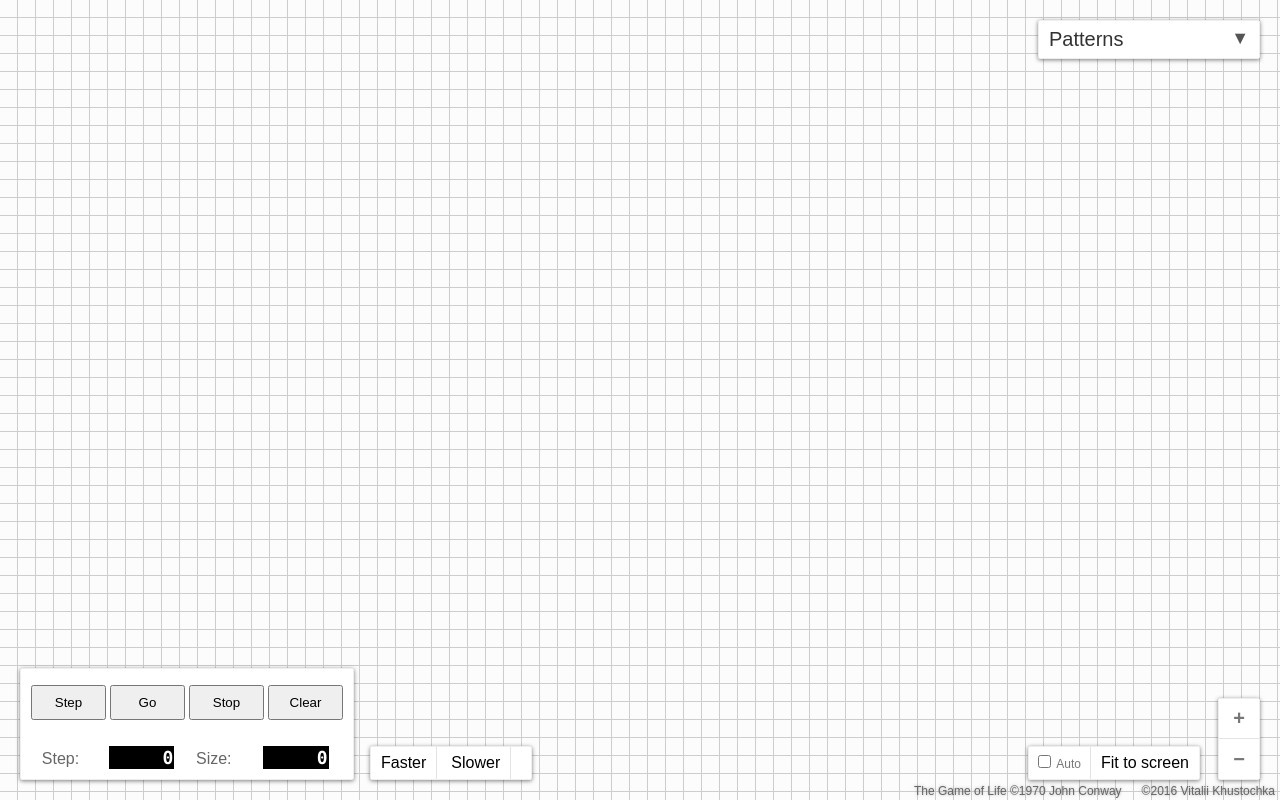
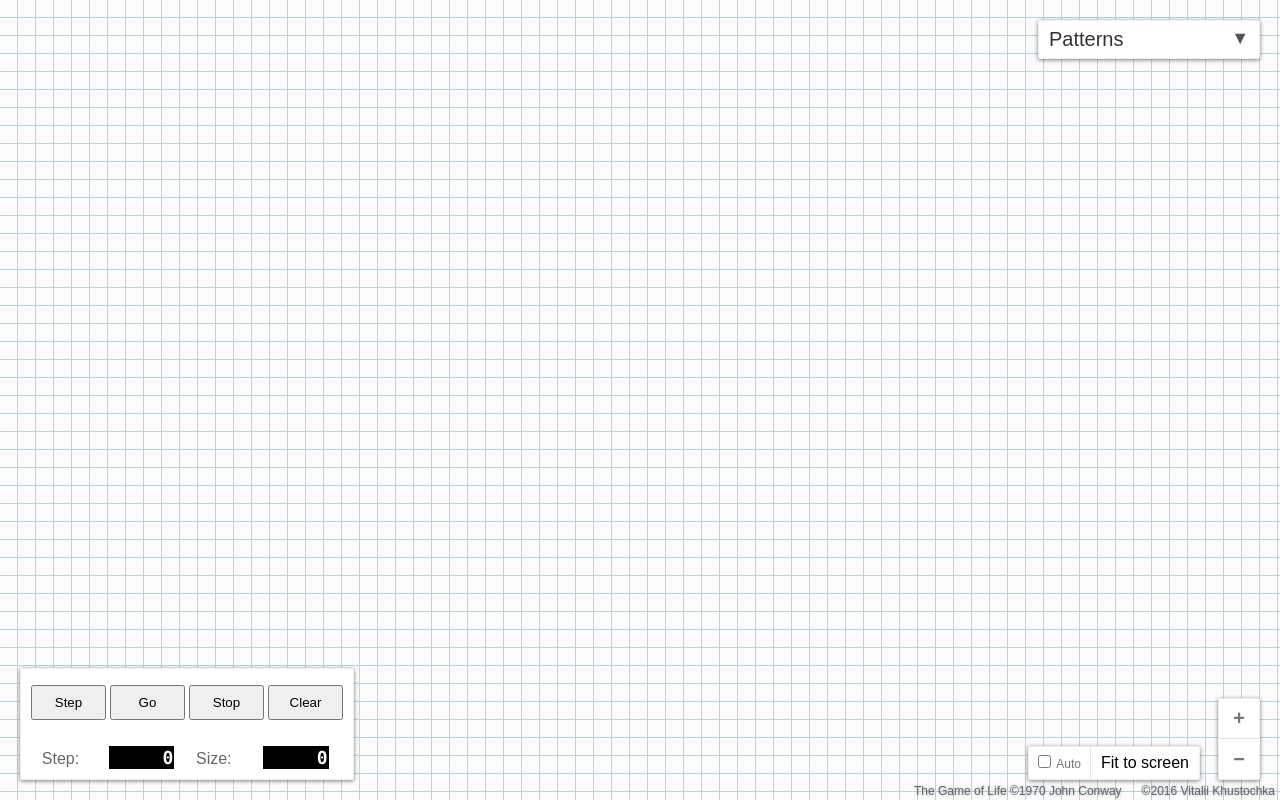
Before and after one commit to khustochka/larklife, a plain HTML site: page docs/index2.html in a window 1280 px wide. Drawn offline with nearby package versions, Linux system fonts and the light colour scheme.

Commit message:
Hide speed control.

```diff
--- a/docs/index2.html
+++ b/docs/index2.html
@@ -31,11 +31,11 @@
     </div>
 </div>
 
-<div class="controls speedControls">
+<!--div class="controls speedControls">
     <button id="btnFaster">Faster</button>
     <button id="btnSlower">Slower</button>
     <span class="showSpeed"></span>
-</div>
+</div-->
 
 <div class="controls zoomControl">
     <button id="plusSize">+</button>
```
